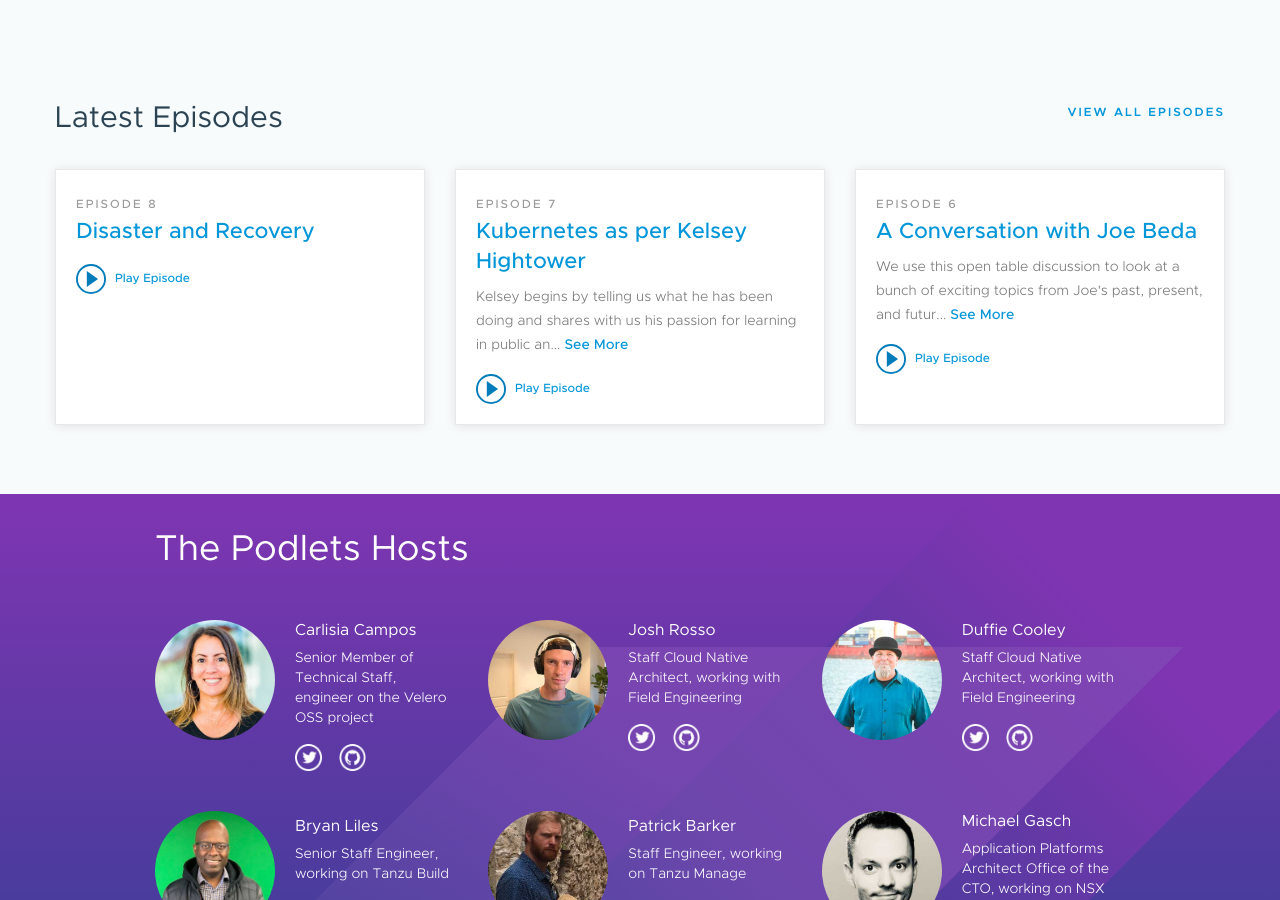
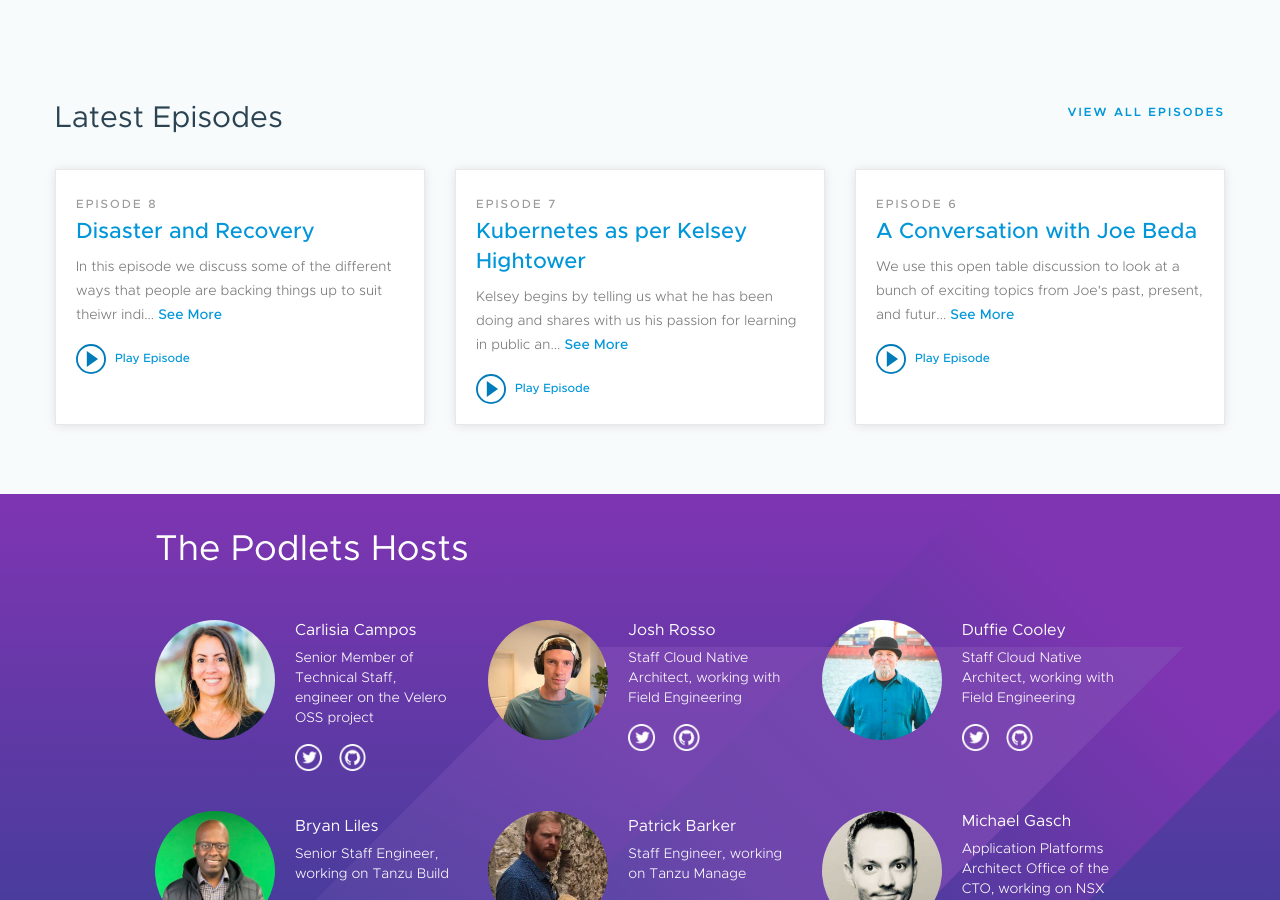
Before and after one commit to vmware-tanzu/thepodlets, a Jekyll site: the page built from site/index.html, in a window 1280 px wide and 900 px high, scrolled down 1410 px. Built offline with Jekyll 4.4.1, drawn with Linux system fonts in a browser that asks for light colours; nearby versions of some CDN libraries.

Commit message:
Add description
Signed-off-by: Carlisia <carlisia@vmware.com>

```diff
--- a/site/_episodes/008-disaster-and-recovery.md
+++ b/site/_episodes/008-disaster-and-recovery.md
@@ -2,7 +2,7 @@
 episode_id: 008-disaster-recovery
 episode_number: 8
 title: Disaster and Recovery
-description:
+description: In this episode we discuss some of the different ways that people are backing things up to suit theiwr individual needs, recovery time objectives and recovery point objectives, what high availability can offer your system and more! The team offers a bunch of great safety tips to keep things from falling through the cracks and we get into keeping things simple avoiding too much mutation of infrastructure and why testing your backups can make all the difference.
 notes: In this episode of The Podlets Podcast, we are talking about the very important topic of recovery from a disaster! A disaster can take many forms, from errors in software and hardware to natural disasters and acts of God. That being said that are better and worse ways of preparing for and preventing the inevitable problems that arise with your data. The message here is that issues will arise but through careful precaution and the right kind of infrastructure, the damage to your business can be minimal. We discuss some of the different ways that people are backing things up to suit their individual needs, recovery time objectives and recovery point objectives, what high availability can offer your system and more! The team offers a bunch of great safety tips to keep things from falling through the cracks and we get into keeping things simple avoiding too much mutation of infrastructure and why testing your backups can make all the difference. We naturally look at this question with an added focus on Kubernetes and go through a few tools that are currently available. So for anyone wanting to ensure safe data and a safe business, this episode is for you!
 hosts:
     - name: Carlisia Campos
```
